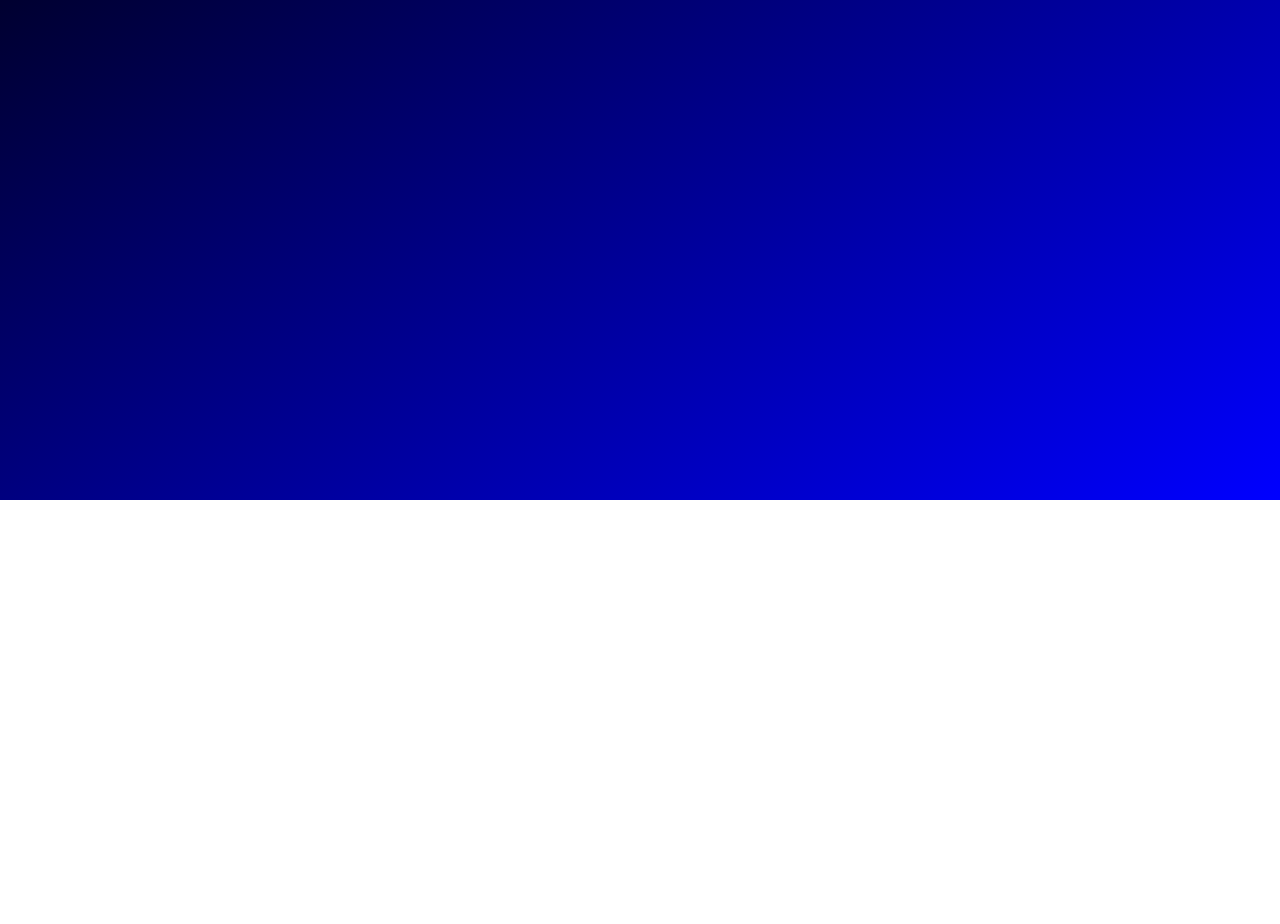
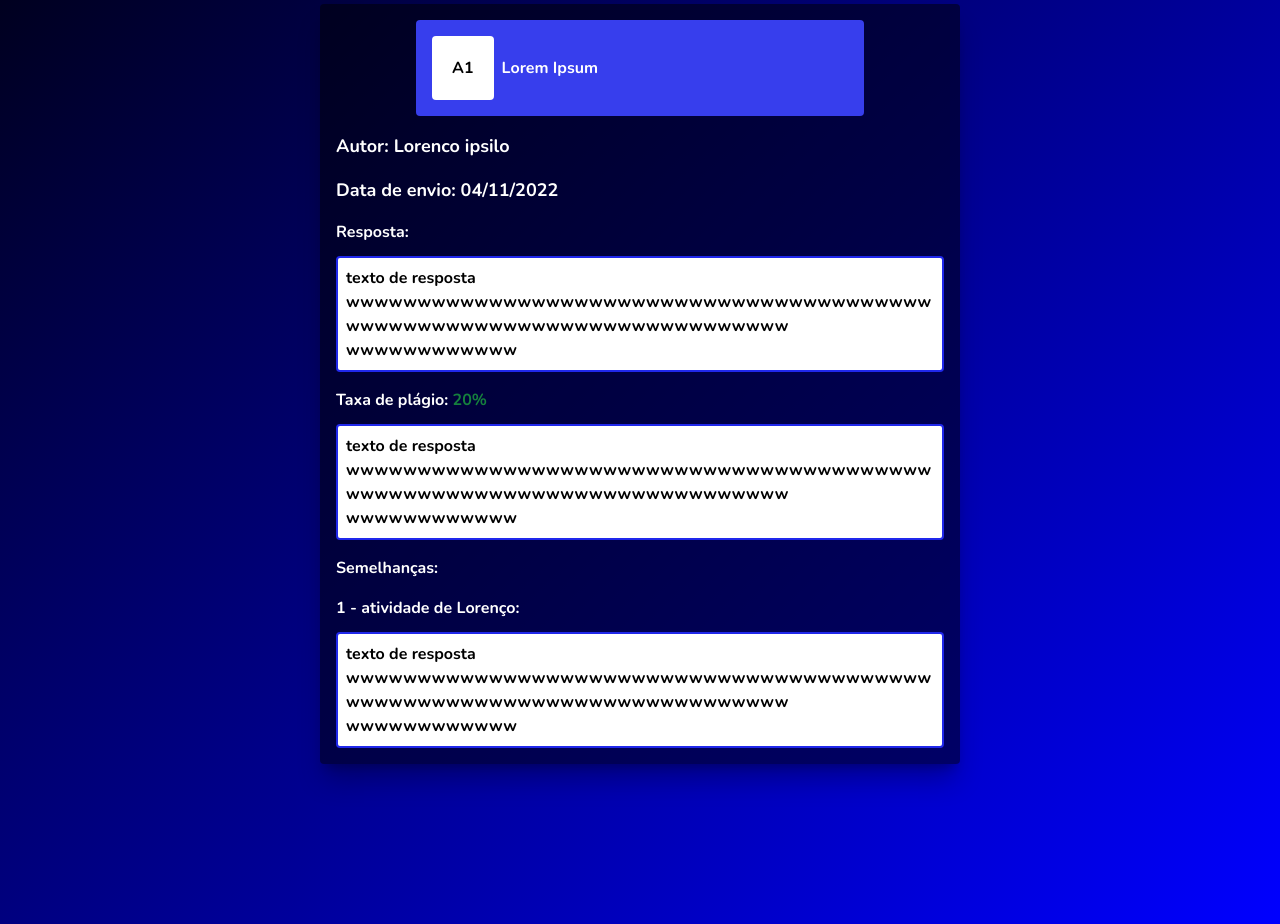
Before and after one commit to JoaoVictor-FA/Projeto-Eng-soft, a React (Vite) app in the folder frontend-engsoft/: page /compare in a window 1280 px wide. Before the commit this address had no page. Shown: the part 300-1224 px from the top of the page. Before the commit the page ends 800 px from the top, so only its background shows below. Built offline with nearby package versions, Linux system fonts and the light colour scheme.

Commit message:
comparar respostas feito

```diff
--- a/frontend-engsoft/src/App.tsx
+++ b/frontend-engsoft/src/App.tsx
@@ -1,16 +1,18 @@
 import { Routes, Route } from 'react-router-dom'
 import Login from './pages/Login'
-import VerRespostas from './pages/VerRespostas'
 import StudentHome from './pages/StudentHome'
 import TeacherHome from "./pages/TeacherHome";
+import Answers from './pages/Answers';
+import CompareAnwser from './pages/CompareAnswer';
 function App() {
   return (
     <div className='bg-gradient-to-br from-black to-blue-pure min-h-screen h-full flex justify-center py-20'>
     <Routes>
       <Route path='/' element={<Login />}/>
       <Route path='/student' element={<StudentHome />} />
-      <Route path='/answers' element={<VerRespostas />} />
+      <Route path='/answers' element={<Answers />} />
       <Route path='/teacher' element={<TeacherHome />} />
+      <Route path='/compare' element={<CompareAnwser />} />
     </Routes>
     </div>
   );
--- /dev/null
+++ b/frontend-engsoft/src/components/Comparar.tsx
@@ -0,0 +1,46 @@
+import Card from "./Card";
+
+export default function Comparar() {
+
+  return (
+    <div className="mt-24 flex flex-col h-max w-1/2 bg-gray-dark text-white p-4 gap-4 font-bold rounded shadow-xl shadow-gray-main ">
+      <div className="px-20">
+        <Card justShow />
+      </div>
+      <h1 className="text-lg">Autor: Lorenco ipsilo</h1>
+      <h1 className="text-lg">Data de envio: 04/11/2022</h1>
+      <div>
+        <label className="flex flex-col">
+          Resposta:
+          <div
+            className="whitespace-pre-wrap max-w-full break-words  bg-white border-blue-main border-2 rounded focus:outline-none p-2 mt-3 text-black"
+          >texto de resposta wwwwwwwwwwwwwwwwwwwwwwwwwwwwwwwwwwwwwwwwwwwwwwwwwwwwwwwwwwwwwwwwwwwwwwww
+          wwwwwwwwwwww</div>
+        </label>
+      </div>
+      <div>
+        <label className="flex flex-col">
+          <div>
+            Taxa de plágio: <span className="text-green-700">20%</span>
+          </div>
+          <div
+            className="whitespace-pre-wrap max-w-full break-words  bg-white border-blue-main border-2 rounded focus:outline-none p-2 mt-3 text-black"
+          >texto de resposta wwwwwwwwwwwwwwwwwwwwwwwwwwwwwwwwwwwwwwwwwwwwwwwwwwwwwwwwwwwwwwwwwwwwwwww
+          wwwwwwwwwwww</div>
+        </label>
+      </div>
+      <div>
+        <label className="flex flex-col">
+          Semelhanças:
+          <div className="mt-4">
+          1 - atividade de Lorenço:
+          <div
+            className="whitespace-pre-wrap max-w-full break-words  bg-white border-blue-main border-2 rounded focus:outline-none p-2 mt-3 text-black"
+            >texto de resposta wwwwwwwwwwwwwwwwwwwwwwwwwwwwwwwwwwwwwwwwwwwwwwwwwwwwwwwwwwwwwwwwwwwwwwww
+          wwwwwwwwwwww</div>
+          </div>
+        </label>
+      </div>
+    </div>
+  );
+}
--- a/frontend-engsoft/src/pages/VerRespostas.tsx
+++ b/frontend-engsoft/src/pages/Answers.tsx
@@ -1,6 +1,6 @@
 import Resposta from "../components/Resposta";
 
-export default function VerRespostas() {
+export default function Answers() {
 
     return (
         <div className="py-20">
--- /dev/null
+++ b/frontend-engsoft/src/pages/CompareAnswer.tsx
@@ -0,0 +1,13 @@
+import Comparar from "../components/Comparar";
+
+export default function CompareAnwser() {
+
+    return (
+        <div className="py-20">
+            <h1 className="text-white text-5xl pl-10">Olá Fulano</h1>
+            <div className="w-100 flex flex-col items-center">
+                <Comparar/>
+            </div>
+        </div>
+    );
+  }
```
